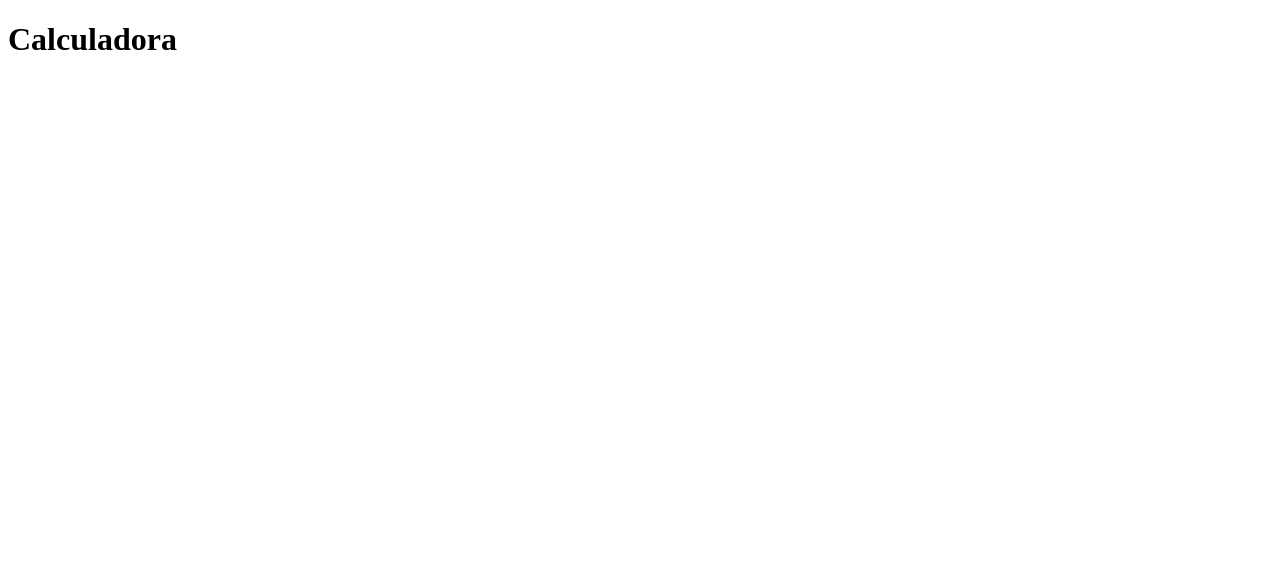
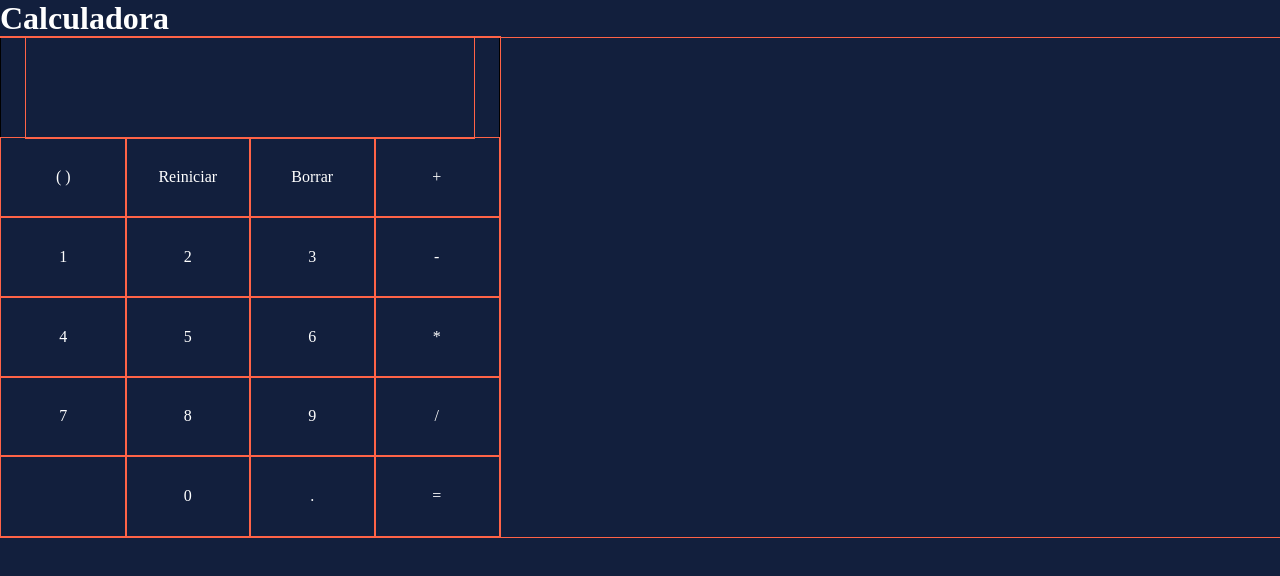
Before and after one commit to Laguilavo10/calculadora-JS, a plain HTML site: page index.html in a window 1280 px wide. Drawn offline with Linux system fonts and the light colour scheme.

Commit message:
diseño basico de la calculadora

```diff
--- a/index.html
+++ b/index.html
@@ -9,6 +9,37 @@
 </head>
 <body>
     <h1>Calculadora</h1>
+    <div class="calculadora">
+        <section class="pantalla-resultados">
+
+
+
+        </section>
+
+        <section class="container-teclas">
+            <div class="teclas tecla-">( )</div>
+            <div class="teclas tecla-">Reiniciar</div>
+            <div class="teclas tecla-">Borrar</div>
+            <div class="teclas tecla-suma">+</div>
+            <div class="teclas tecla-1">1</div>
+            <div class="teclas tecla-2">2</div>
+            <div class="teclas tecla-3">3</div>
+            <div class="teclas tecla-resta">-</div>
+            <div class="teclas tecla-4">4</div>
+            <div class="teclas tecla-5">5</div>
+            <div class="teclas tecla-6">6</div>
+            <div class="teclas tecla-multiplicacion">*</div>
+            <div class="teclas tecla-7">7</div>
+            <div class="teclas tecla-8">8</div>
+            <div class="teclas tecla-9">9</div>
+            <div class="teclas tecla-division">/</div>
+            <div class="teclas tecla-"></div>
+            <div class="teclas tecla-0">0</div>
+            <div class="teclas tecla-">.</div>
+            <div class="teclas tecla-resultado">=</div>
+
+        </section>
+    </div>
     <script src="./main.js"></script>
 </body>
 </html>
--- a/style.css
+++ b/style.css
@@ -0,0 +1,39 @@
+* {
+    margin: 0;
+    padding: 0;
+    box-sizing: border-box;
+    outline: 1px solid tomato;
+    color: white;
+}
+
+body{
+    background-color: #121f3d;
+}
+
+.calculadora{
+    width: 500px;
+    height: 500px;
+    border: 1px solid black;
+    display: flex;
+    /* justify-content: center; */
+    flex-direction: column;
+    align-items: center;
+}
+.pantalla-resultados{
+    width: 90%;
+    height: 20%;
+}
+
+.container-teclas{
+    height: 80%;
+    width: 100%;
+    display: grid;
+    grid-template-columns: repeat(4, 1fr);
+    grid-template-rows: repeat(5, 1fr);
+}
+
+.teclas{
+    display: flex;
+    justify-content: center;
+    align-items: center;
+}
```
